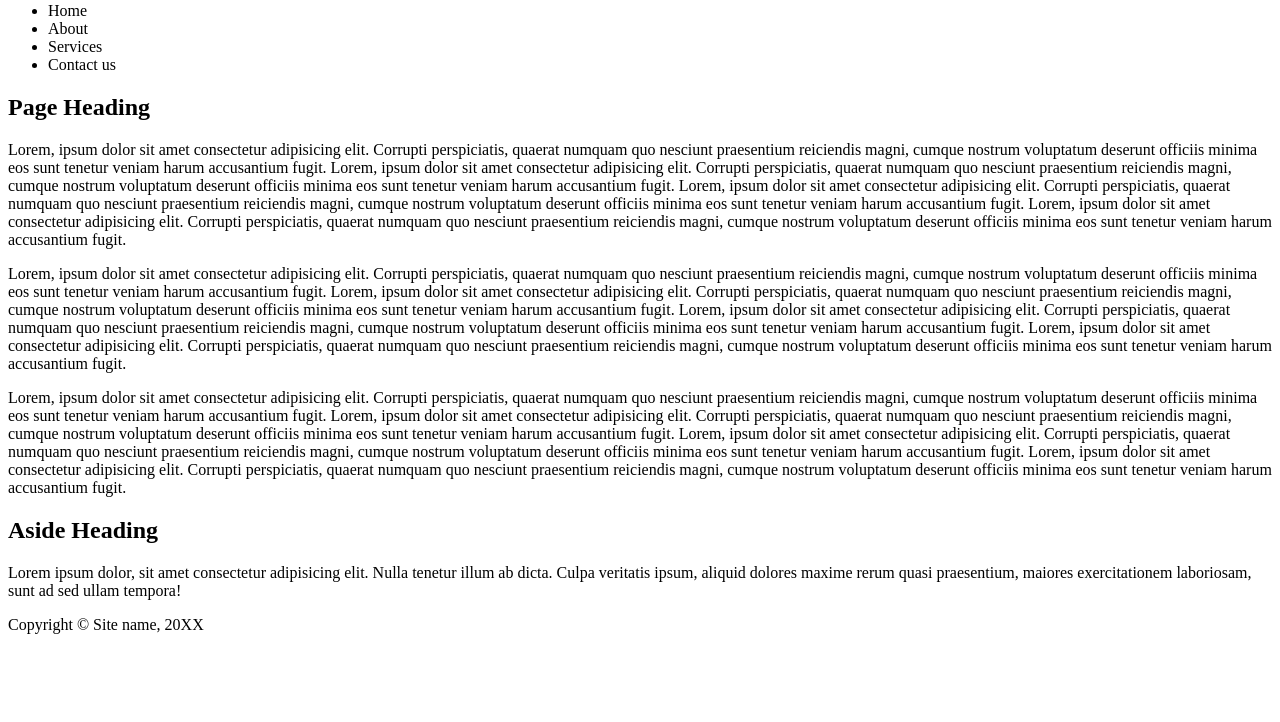
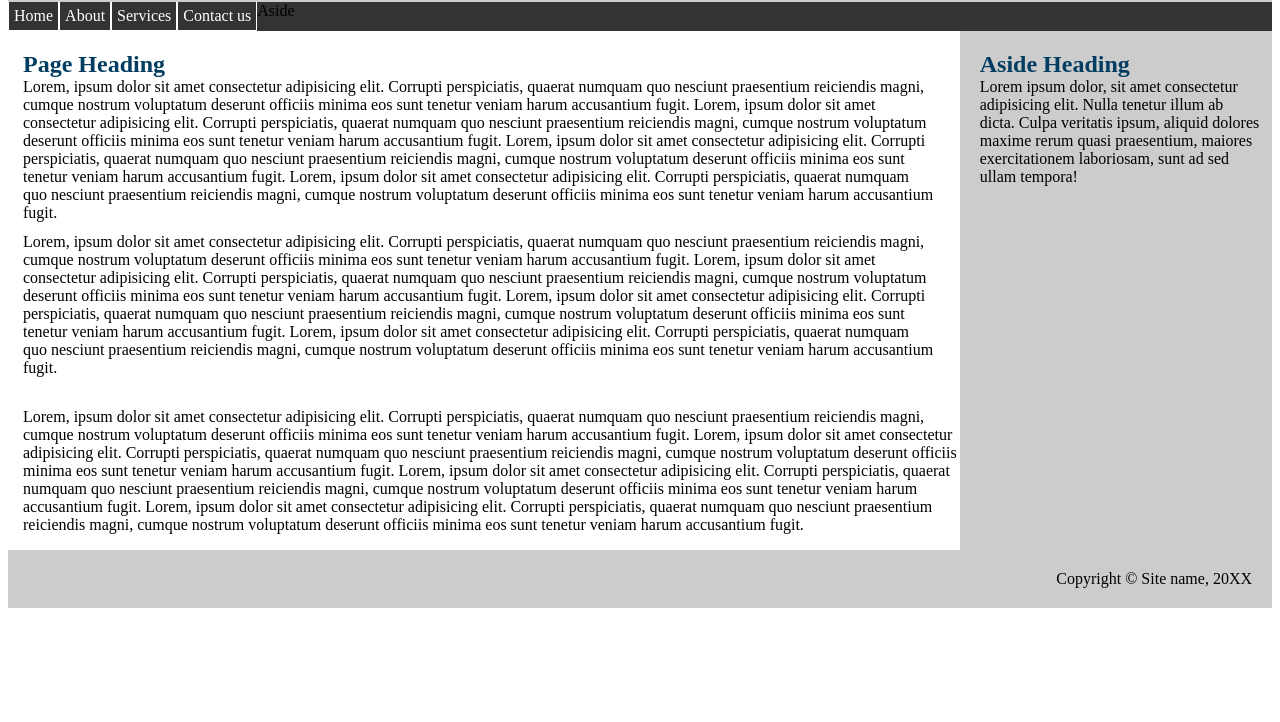
Before and after one commit to pranjal2403/pranjal-css-Template1, a plain HTML site: page src/index.html in a window 1280 px wide. Shown: the part 78-800 px from the top of the page. Drawn offline with Linux system fonts and the light colour scheme.

Commit message:
Template desgin

```diff
--- /dev/null
+++ b/src/CSS/style1.css
@@ -0,0 +1,79 @@
+/*Header section*/
+.header__content {
+    background-color: #cccccc;
+    padding: 20px 0px 15px 20px;
+    margin: 0px;
+}
+
+/*navigation section*/
+.nav__links {
+    list-style-type: none;
+    margin: 0;
+    padding: 0;
+    overflow: hidden;
+    background-color: #333333;
+}
+
+li {
+    float: left;
+}
+
+li a {
+    display: block;
+    color: white;
+    text-align: center;
+    padding: 5px;
+    text-decoration: none;
+    border: 1px solid white;
+    border-top: 0px;
+}
+
+li a:hover {
+    background-color: green;
+}
+
+/*content*/
+.container {
+    display: flex;
+    max-width: 100%;
+    padding-left: 15px;
+
+}
+
+.content__container {
+    width: 75%;
+}
+
+.content__heading {
+    color: hsl(202deg 100% 19%);
+}
+
+.content__paragraph {
+    padding: 0px 25px 15px 0px;
+    margin-top: -20px;
+}
+
+/*aside_Content*/
+.section__aside {
+    width: 25%;
+    background-color: #cccccc;
+}
+
+.aside__heading {
+    color: hsl(202deg 100% 19%);
+    padding-left: 20px;
+}
+
+.aside__paragraph {
+    padding-right: 10px;
+    padding-left: 20px;
+    margin-top: -20px;
+}
+
+/*footer_content*/
+.footer__content {
+    max-width: 100%;
+    background-color: hsl(0deg 0% 80%);
+    text-align: right;
+    padding: 20px 20px 20px 0px;
+}
--- a/src/index.html
+++ b/src/index.html
@@ -5,85 +5,92 @@
     <meta http-equiv="X-UA-Compatible" content="IE=edge" />
     <meta name="viewport" content="width=device-width, initial-scale=1.0" />
     <title>CSS-Template-Design</title>
+    <link rel="stylesheet" href="/src/CSS/style1.css" />
   </head>
   <body>
-    <header>
+    <header class="header">
       <!--Header section-->
-      <h1>Site name</h1>
+      <h1 class="header__content">Site name</h1>
     </header>
-    <nav>
+    <nav class="nav">
       <!--Navigation section-->
-      <ul>
-        <li>Home</li>
-        <li>About</li>
-        <li>Services</li>
-        <li>Contact us</li>
+      <ul class="nav__links">
+        <li><a href="#">Home</a></li>Aside
+        <li><a href="#">About</a></li>
+        <li><a href="#">Services</a></li>
+        <li><a href="#">Contact us</a></li>
       </ul>
     </nav>
-    <section>
+    <div class="container">
+      <section class="content__container">
         <!--Content-->
-      <h1>Page Heading</h1>
+        <h1 class="content__heading">Page Heading</h1>
+        <p class="content__paragraph">
+          Lorem, ipsum dolor sit amet consectetur adipisicing elit. Corrupti
+          perspiciatis, quaerat numquam quo nesciunt praesentium reiciendis
+          magni, cumque nostrum voluptatum deserunt officiis minima eos sunt
+          tenetur veniam harum accusantium fugit. Lorem, ipsum dolor sit amet
+          consectetur adipisicing elit. Corrupti perspiciatis, quaerat numquam
+          quo nesciunt praesentium reiciendis magni, cumque nostrum voluptatum
+          deserunt officiis minima eos sunt tenetur veniam harum accusantium
+          fugit. Lorem, ipsum dolor sit amet consectetur adipisicing elit.
+          Corrupti perspiciatis, quaerat numquam quo nesciunt praesentium
+          reiciendis magni, cumque nostrum voluptatum deserunt officiis minima
+          eos sunt tenetur veniam harum accusantium fugit. Lorem, ipsum dolor
+          sit amet consectetur adipisicing elit. Corrupti perspiciatis, quaerat
+          numquam quo nesciunt praesentium reiciendis magni, cumque nostrum
+          voluptatum deserunt officiis minima eos sunt tenetur veniam harum
+          accusantium fugit.
+        </p>
+        <p class="content__paragraph">
+          Lorem, ipsum dolor sit amet consectetur adipisicing elit. Corrupti
+          perspiciatis, quaerat numquam quo nesciunt praesentium reiciendis
+          magni, cumque nostrum voluptatum deserunt officiis minima eos sunt
+          tenetur veniam harum accusantium fugit. Lorem, ipsum dolor sit amet
+          consectetur adipisicing elit. Corrupti perspiciatis, quaerat numquam
+          quo nesciunt praesentium reiciendis magni, cumque nostrum voluptatum
+          deserunt officiis minima eos sunt tenetur veniam harum accusantium
+          fugit. Lorem, ipsum dolor sit amet consectetur adipisicing elit.
+          Corrupti perspiciatis, quaerat numquam quo nesciunt praesentium
+          reiciendis magni, cumque nostrum voluptatum deserunt officiis minima
+          eos sunt tenetur veniam harum accusantium fugit. Lorem, ipsum dolor
+          sit amet consectetur adipisicing elit. Corrupti perspiciatis, quaerat
+          numquam quo nesciunt praesentium reiciendis magni, cumque nostrum
+          voluptatum deserunt officiis minima eos sunt tenetur veniam harum
+          accusantium fugit.
+        </p class="content__paragraph">
         <p>
           Lorem, ipsum dolor sit amet consectetur adipisicing elit. Corrupti
-        perspiciatis, quaerat numquam quo nesciunt praesentium reiciendis magni,
-        cumque nostrum voluptatum deserunt officiis minima eos sunt tenetur
-        veniam harum accusantium fugit. Lorem, ipsum dolor sit amet consectetur
-        adipisicing elit. Corrupti perspiciatis, quaerat numquam quo nesciunt
-        praesentium reiciendis magni, cumque nostrum voluptatum deserunt
-        officiis minima eos sunt tenetur veniam harum accusantium fugit. Lorem,
-        ipsum dolor sit amet consectetur adipisicing elit. Corrupti
-        perspiciatis, quaerat numquam quo nesciunt praesentium reiciendis magni,
-        cumque nostrum voluptatum deserunt officiis minima eos sunt tenetur
-        veniam harum accusantium fugit. Lorem, ipsum dolor sit amet consectetur
-        adipisicing elit. Corrupti perspiciatis, quaerat numquam quo nesciunt
-        praesentium reiciendis magni, cumque nostrum voluptatum deserunt
-        officiis minima eos sunt tenetur veniam harum accusantium fugit.
-      </p>
-      <p>
-        Lorem, ipsum dolor sit amet consectetur adipisicing elit. Corrupti
-        perspiciatis, quaerat numquam quo nesciunt praesentium reiciendis magni,
-        cumque nostrum voluptatum deserunt officiis minima eos sunt tenetur
-        veniam harum accusantium fugit. Lorem, ipsum dolor sit amet consectetur
-        adipisicing elit. Corrupti perspiciatis, quaerat numquam quo nesciunt
-        praesentium reiciendis magni, cumque nostrum voluptatum deserunt
-        officiis minima eos sunt tenetur veniam harum accusantium fugit. Lorem,
-        ipsum dolor sit amet consectetur adipisicing elit. Corrupti
-        perspiciatis, quaerat numquam quo nesciunt praesentium reiciendis magni,
-        cumque nostrum voluptatum deserunt officiis minima eos sunt tenetur
-        veniam harum accusantium fugit. Lorem, ipsum dolor sit amet consectetur
-        adipisicing elit. Corrupti perspiciatis, quaerat numquam quo nesciunt
-        praesentium reiciendis magni, cumque nostrum voluptatum deserunt
-        officiis minima eos sunt tenetur veniam harum accusantium fugit.
-      </p>
-      <p>
-        Lorem, ipsum dolor sit amet consectetur adipisicing elit. Corrupti
-        perspiciatis, quaerat numquam quo nesciunt praesentium reiciendis magni,
-        cumque nostrum voluptatum deserunt officiis minima eos sunt tenetur
-        veniam harum accusantium fugit. Lorem, ipsum dolor sit amet consectetur
-        adipisicing elit. Corrupti perspiciatis, quaerat numquam quo nesciunt
-        praesentium reiciendis magni, cumque nostrum voluptatum deserunt
-        officiis minima eos sunt tenetur veniam harum accusantium fugit. Lorem,
-        ipsum dolor sit amet consectetur adipisicing elit. Corrupti
-        perspiciatis, quaerat numquam quo nesciunt praesentium reiciendis magni,
-        cumque nostrum voluptatum deserunt officiis minima eos sunt tenetur
-        veniam harum accusantium fugit. Lorem, ipsum dolor sit amet consectetur
-        adipisicing elit. Corrupti perspiciatis, quaerat numquam quo nesciunt
-        praesentium reiciendis magni, cumque nostrum voluptatum deserunt
-        officiis minima eos sunt tenetur veniam harum accusantium fugit.
+          perspiciatis, quaerat numquam quo nesciunt praesentium reiciendis
+          magni, cumque nostrum voluptatum deserunt officiis minima eos sunt
+          tenetur veniam harum accusantium fugit. Lorem, ipsum dolor sit amet
+          consectetur adipisicing elit. Corrupti perspiciatis, quaerat numquam
+          quo nesciunt praesentium reiciendis magni, cumque nostrum voluptatum
+          deserunt officiis minima eos sunt tenetur veniam harum accusantium
+          fugit. Lorem, ipsum dolor sit amet consectetur adipisicing elit.
+          Corrupti perspiciatis, quaerat numquam quo nesciunt praesentium
+          reiciendis magni, cumque nostrum voluptatum deserunt officiis minima
+          eos sunt tenetur veniam harum accusantium fugit. Lorem, ipsum dolor
+          sit amet consectetur adipisicing elit. Corrupti perspiciatis, quaerat
+          numquam quo nesciunt praesentium reiciendis magni, cumque nostrum
+          voluptatum deserunt officiis minima eos sunt tenetur veniam harum
+          accusantium fugit.
         </p>
       </section>
-    <aside>
+      <aside class="section__aside">
         <!--aside section-->
-      <h2>Aside Heading</h2>
-      <p>
-        Lorem ipsum dolor, sit amet consectetur adipisicing elit. Nulla tenetur
-        illum ab dicta. Culpa veritatis ipsum, aliquid dolores maxime rerum
-        quasi praesentium, maiores exercitationem laboriosam, sunt ad sed ullam
-        tempora!
+        <h2 class="aside__heading">Aside Heading</h2>
+        <p class="aside__paragraph">
+          Lorem ipsum dolor, sit amet consectetur adipisicing elit. Nulla
+          tenetur illum ab dicta. Culpa veritatis ipsum, aliquid dolores maxime
+          rerum quasi praesentium, maiores exercitationem laboriosam, sunt ad
+          sed ullam tempora!
         </p>
       </aside>
-    <footer>
-      <!--aside section-->
+    </div>
+
+    <footer class="footer__content">
+      <!--footer section-->
       Copyright © Site name, 20XX
     </footer>
   </body>
```
Also changed, not shown: src/CSS/Style.css (deleted). Lines whose indentation alone changed are shown as unchanged.
